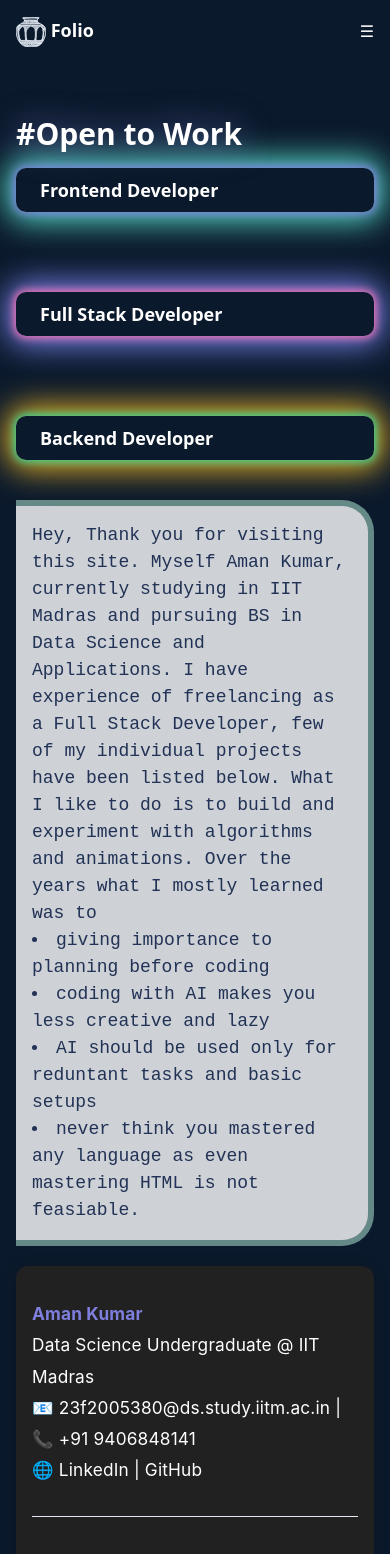
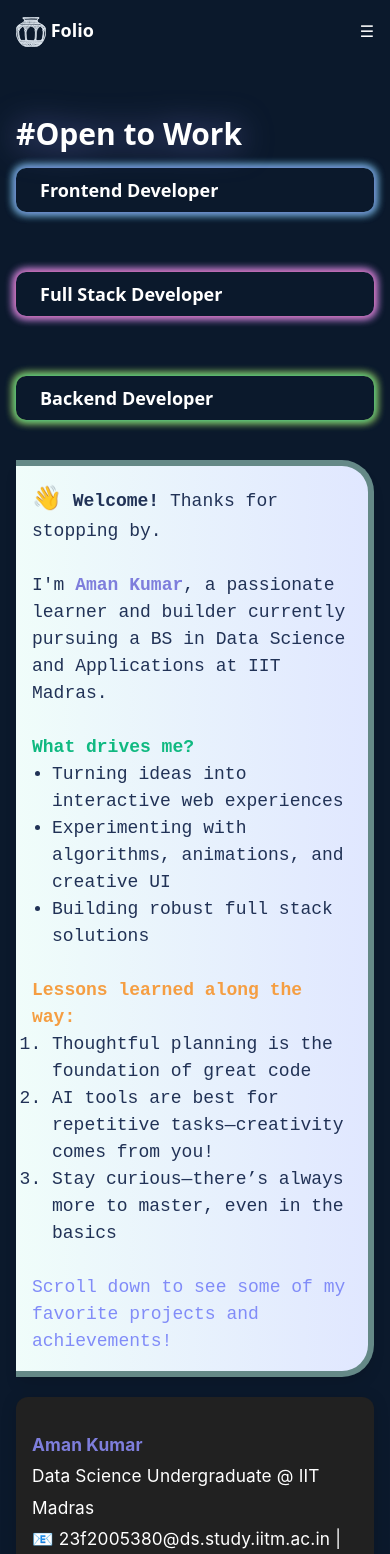
Before and after one commit to 23f2005380/Pot-Folio, a Next.js app: page /Resum in a window 390 px wide. Shown: the top 1554 px of the page. Built offline with nearby package versions, Linux system fonts and the light colour scheme.

Commit message:
The project cards are responsive, diploma certificate added

```diff
--- /dev/null
+++ b/app/Resum/animation.css
@@ -0,0 +1,25 @@
+@keyframes fadeInUp {
+  from {
+    opacity: 0;
+    transform: translateY(40px);
+  }
+  to {
+    opacity: 1;
+    transform: translateY(0);
+  }
+}
+@keyframes fadeIn {
+  from { opacity: 0; }
+  to { opacity: 1; }
+}
+.resume-fade-in-up {
+  animation: fadeInUp 0.8s cubic-bezier(0.23, 1, 0.32, 1) both;
+}
+.resume-fade-in {
+  animation: fadeIn 1.2s ease both;
+}
+.resume-delay-1 { animation-delay: 0.2s; }
+.resume-delay-2 { animation-delay: 0.4s; }
+.resume-delay-3 { animation-delay: 0.6s; }
+.resume-delay-4 { animation-delay: 0.8s; }
+.resume-delay-5 { animation-delay: 1s; }
--- a/app/Resum/page.jsx
+++ b/app/Resum/page.jsx
@@ -1,21 +1,28 @@
-import React from "react";
+"use client"
+import React, { useEffect, useState } from "react";
 import "../styles.css";
+import "./animation.css";
 
 function ResumePage() {
+    const [show, setShow] = useState(false);
+
+    useEffect(() => {
+        // Trigger animations after mount
+        setTimeout(() => setShow(true), 100);
+    }, []);
+
     return (
-        <div className="px-4 sm:px-8 md:px-12 pt-8 sm:pt-10 md:pt-12">
-            <div className="openToWork mb-10">
+        <div className={`px-4 sm:px-8 md:px-12 pt-8 sm:pt-10 md:pt-12 transition-all duration-700 ${show ? "resume-fade-in" : ""}`}>
+            <div className={`openToWork mb-10 ${show ? "resume-fade-in-up resume-delay-1" : ""}`}>
                 <div className="text-3xl sm:text-4xl font-bold text-white mb-4 drop-shadow-[0_2px_16px_rgba(126,126,220,0.7)]">
                     #Open to Work
                 </div>
-                <div className="flex justify-center flex-col mt-2 sm:flex-row gap-20">
+                <div className="flex justify-center flex-col mt-2 sm:flex-row gap-15">
                     <div
                         className="px-6 py-2 rounded-lg font-semibold text-lg"
                         style={{
-
                             color: "#fff",
-                            boxShadow: "0 0 8px 2px #7e7edc, 0 0 32px 8px #5eead4",
-                            // textShadow: "0 2px 8px #7e7edc, 0 0 2px #fff",
+                            boxShadow: "0 0 8px 2px #7e7edc, 0 0 8px 2px #5eead4",
                         }}
                     >
                         Frontend Developer
@@ -23,10 +30,8 @@ function ResumePage() {
                     <div
                         className="px-6 py-2 rounded-lg font-semibold text-lg"
                         style={{
-
                             color: "#fff",
-                            boxShadow: "0 0 8px 2px #f472b6, 0 0 32px 8px #818cf8",
-                            // textShadow: "0 2px 8px #818cf8, 0 0 2px #fff",
+                            boxShadow: "0 0 8px 2px #f472b6, 0 0 8px 2px #818cf8",
                         }}
                     >
                         Full Stack Developer
@@ -34,10 +39,8 @@ function ResumePage() {
                     <div
                         className="px-6 py-2 rounded-lg font-semibold text-lg"
                         style={{
-
                             color: "#fff",
-                            boxShadow: "0 0 8px 2px #34d399, 0 0 32px 8px #fbbf24",
-                            // textShadow: "0 2px 8px #34d399, 0 0 2px #fff",
+                            boxShadow: "0 0 8px 2px #34d399, 0 0 8px 2px #fbbf24",
                         }}
                     >
                         Backend Developer
@@ -45,23 +48,35 @@ function ResumePage() {
                 </div>
             </div>
             <div
-                className="  p-4 mb-5 sm:p-6 rounded-r-[50px] border-[6px] md:border-[10px] border-[#658987] border-l-0 font-mono text-[0.95rem] md:text-[1rem] text-[#213256] bg-white/80"
+                className={`p-4 mb-5 sm:p-6 rounded-r-[50px] border-[6px] md:border-[10px] border-[#658987] border-l-0 font-mono text-[0.95rem] md:text-[1rem] text-[#213256] bg-white/80 shadow-lg ${show ? "resume-fade-in-up resume-delay-2" : ""}`}
                 style={{
                     borderRadius: "0px 32px 32px 0px",
                     fontFamily: "monospace",
-                    fontSize : "18px"
+                    fontSize: "18px",
+                    background: "linear-gradient(90deg, #f0fdfa 0%, #e0e7ff 100%)",
                 }}
             >
-                Hey, Thank you for visiting this site. Myself Aman Kumar, currently studying in IIT Madras and pursuing BS in Data Science and Applications.
-                I have experience of freelancing as a Full Stack Developer, few of my individual projects have been listed below. What I like to do is to build
-                and experiment with algorithms and animations. Over the years what I mostly learned was to
-                <div>
-                <li>giving importance to planning before coding</li> <li>coding with AI makes you less creative and lazy</li>
-                <li> AI should be used only for reduntant tasks and basic setups</li><li> never think you mastered any language as even mastering HTML is not feasiable.</li>
-            </div></div>
+                <span role="img" aria-label="wave" style={{ fontSize: "1.5rem" }}>👋</span> <strong>Welcome!</strong> Thanks for stopping by.<br /><br />
+                I'm <span style={{ color: "#7e7edc", fontWeight: "bold" }}>Aman Kumar</span>, a passionate learner and builder currently pursuing a BS in Data Science and Applications at IIT Madras.<br /><br />
+                <span style={{ color: "#10b981", fontWeight: "bold" }}>What drives me?</span> <br />
+                <ul className="list-disc pl-5">
+                    <li>Turning ideas into interactive web experiences</li>
+                    <li>Experimenting with algorithms, animations, and creative UI</li>
+                    <li>Building robust full stack solutions</li>
+                </ul>
+                <br />
+                <span style={{ color: "#f59e42", fontWeight: "bold" }}>Lessons learned along the way:</span>
+                <ul className="list-decimal pl-5">
+                    <li>Thoughtful planning is the foundation of great code</li>
+                    <li>AI tools are best for repetitive tasks—creativity comes from you!</li>
+                    <li>Stay curious—there’s always more to master, even in the basics</li>
+                </ul>
+                <br />
+                <span style={{ color: "#818cf8" }}>Scroll down to see some of my favorite projects and achievements!</span>
+            </div>
             <div id="prosemirror-context-children"></div>
             <div
-                className="pb-8 sm:pb-10 md:pb-12"
+                className={`pb-8 sm:pb-10 md:pb-12 ${show ? "resume-fade-in-up resume-delay-3" : ""}`}
                 id="prosemirror-editor-container"
             >
                 <div
@@ -82,7 +97,6 @@ function ResumePage() {
                         overflowX: "auto",
                     }}
                 >
-                    {/* ...rest of your content... */}
                     <p>
                         <strong style={{ color: "#7e7edc" }}>Aman Kumar</strong>
                         <br />
--- a/app/page.jsx
+++ b/app/page.jsx
@@ -10,18 +10,19 @@ import Details from "../public/data/Detauls.json";
 // import {ReactComponent as Instagram} from "../public/icons8-instagram.svg"
 
 export default function Home() {
-  // let [cardWidth, setCardWidth] = useState(31.9 + "%");
-   let cardWidth = "31.9%"
-   try {
- if (window.document.body.clientWidth < 500){
-   cardWidth = 100+"%"
-      // setCardWidth(100+"%");
-  }
-
-   }
-   catch(erro){
-    console.log("Could not set window")
-   }
+  let [cardWidth, setCardWidth] = useState(31.9 + "%");
+   useEffect(() => {
+    function handleResize() {
+      if (window.innerWidth < 500) {
+        setCardWidth("100%");
+      } else {
+        setCardWidth("31.9%");
+      }
+    }
+    handleResize(); // Set on mount
+    window.addEventListener("resize", handleResize);
+    return () => window.removeEventListener("resize", handleResize);
+  }, []);
 
 
   const cards = [
@@ -253,25 +254,34 @@ if (prevIndex >= (cards[0].length - 3)) {
                   Aman Kumar
                 </div>
                 <div className="pl-[1vh] svgs flex gap-[0.5vh]">
-
-                  <div className="profilesSVG">
-                    <a href="https://github.com/23f2005380/">
+                  <a
+                    href="https://github.com/23f2005380/"
+                    target="_blank"
+                    rel="noopener noreferrer"
+                    className="profilesSVG cursor-pointer flex items-center"
+                    title="GitHub"
+                  >
                     <img
                       src="/icons8-github.svg"
                       alt="Github"
                       className="inline-block"
                       style={{ width: "3.5vh", height: "3.5vh", minWidth: 18, minHeight: 18 }}
-                    /></a>
-                  </div>
-                  <div className="profilesSVG">
-                    <a href="https://www.linkedin.com/in/aman-kumar-a841352a4/">
+                    />
+                  </a>
+                  <a
+                    href="https://www.linkedin.com/in/aman-kumar-a841352a4/"
+                    target="_blank"
+                    rel="noopener noreferrer"
+                    className="profilesSVG cursor-pointer flex items-center"
+                    title="LinkedIn"
+                  >
                     <img
                       src="/icons8-linkedin.svg"
                       alt="LinkedIn"
                       className="inline-block"
                       style={{ width: "3.5vh", height: "3.5vh", minWidth: 18, minHeight: 18 }}
-                    /></a>
-                  </div>
+                    />
+                  </a>
                 </div>
               </div>
               <div
--- a/app/styles.css
+++ b/app/styles.css
@@ -440,6 +440,7 @@ transform: rotate(0deg);
 }
 
 #mobile-menu  a:hover {
-  background-color: #0976ea;
-  transform: background-color;
+  background-color: #109b4fe6;
+  transition: background-color 0.5s;
+
 }
```
Also changed, not shown: app/Certi/certi-animations.css (added, +17 -0 lines), app/Certi/page.tsx (+41 -35 lines), public/diploma.jpeg (added).
